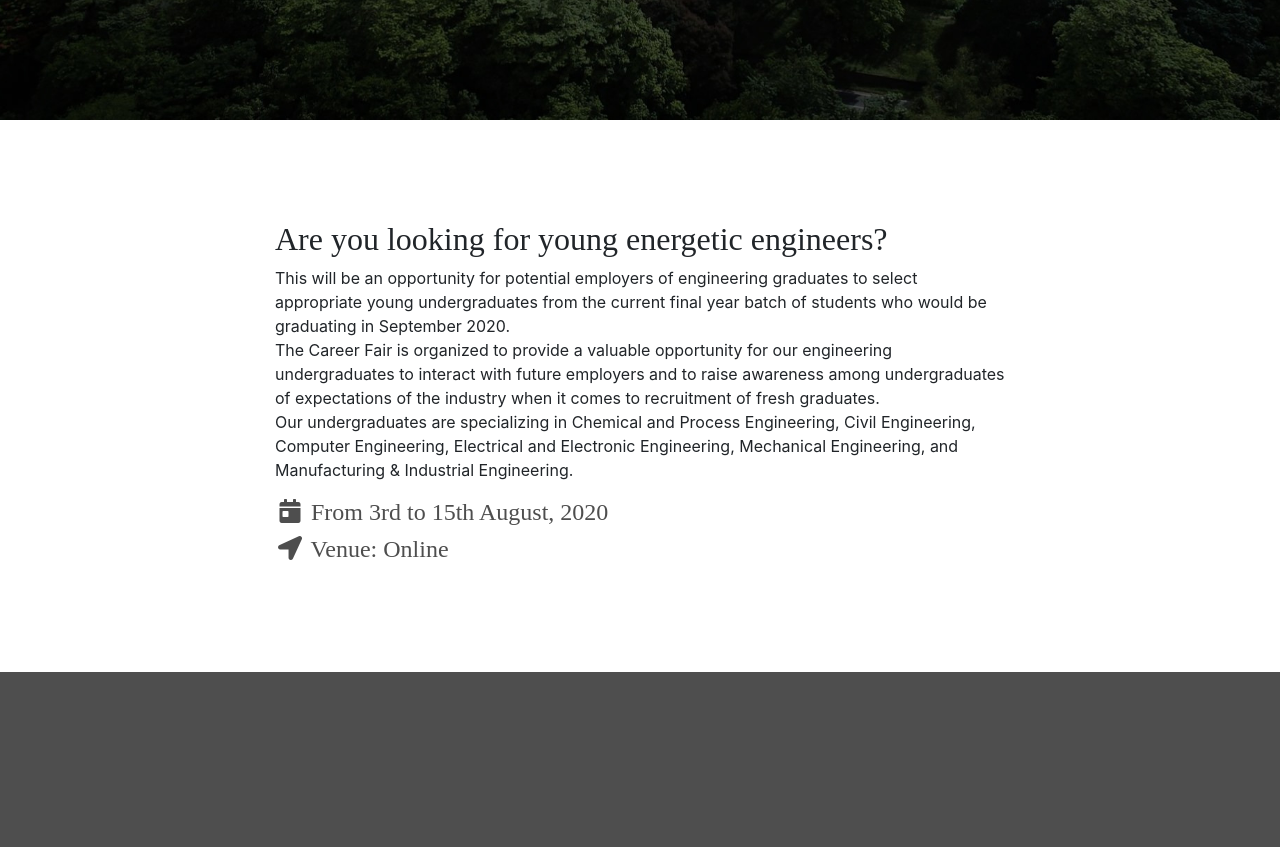
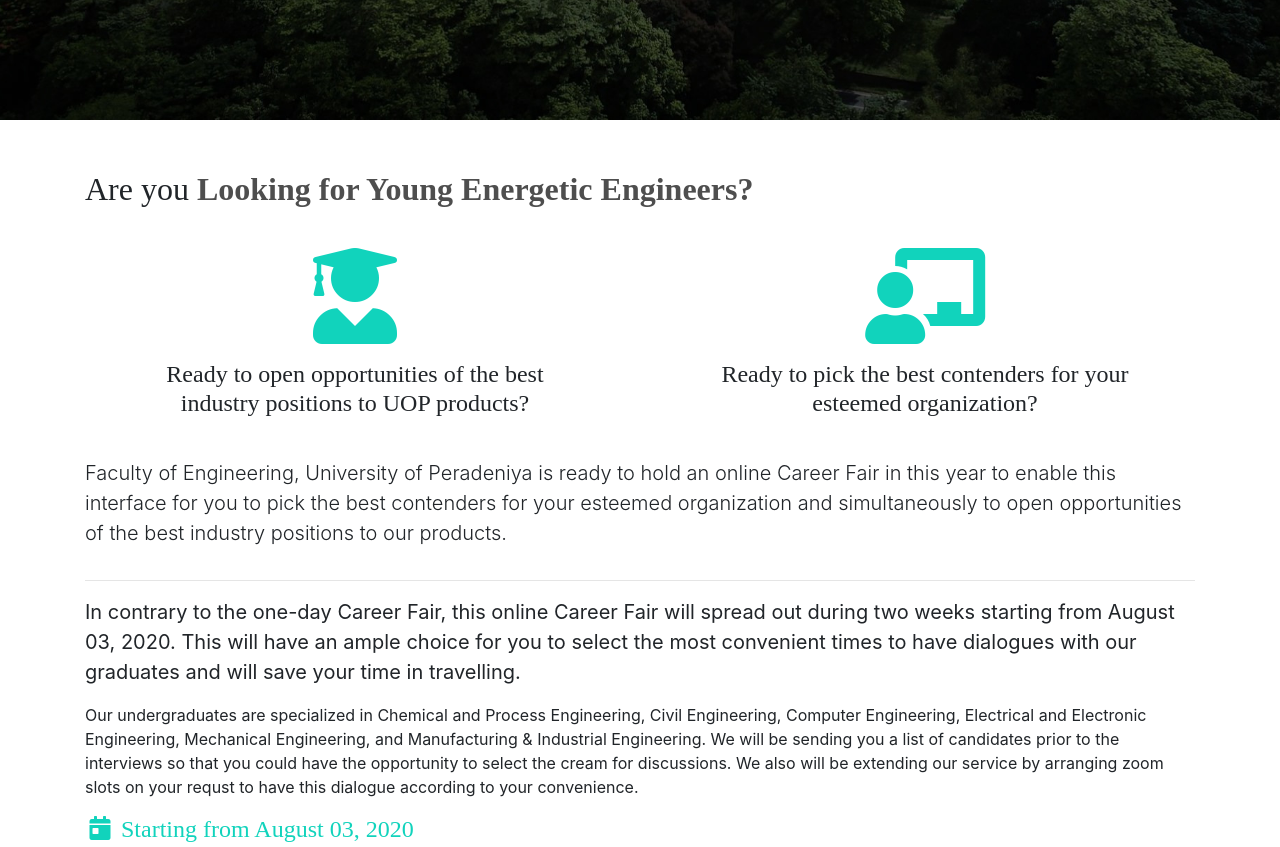
Before and after one commit to chamin96/CareerFair2020v2.0, a plain HTML site: page index.html in a window 1280 px wide. Shown: the part 680-1527 px from the top of the page. Drawn offline with nearby package versions, Linux system fonts and the light colour scheme; a web font is replaced by a local one.

Commit message:
about section updated

```diff
--- a/css/scrolling-nav.css
+++ b/css/scrolling-nav.css
@@ -8,7 +8,7 @@
 } */
 
 section {
-  padding: 100px 0;
+  padding: 50px 0;
 }
 
 /* helpers */
--- a/index.html
+++ b/index.html
@@ -5,10 +5,14 @@
 
   <meta charset="utf-8">
   <meta name="viewport" content="width=device-width, initial-scale=1, shrink-to-fit=no">
-  <meta name="description" content="">
-  <meta name="author" content="">
+  <meta name="description" content="Career Fair 2020, Faculty of Engineering, University of Peradeniya.">
+  <meta name="author" content="Chamin Jayasooriya ( chamin96 )">
+
   <link rel="shortcut icon" href="img/crest_black.png">
-  <title>UOP - Career Fair 2020</title>
+
+  <title>
+    UOP - Career Fair | 2020
+  </title>
 
   <!-- Bootstrap core CSS -->
   <link href="https://maxcdn.bootstrapcdn.com/bootstrap/4.3.1/css/bootstrap.min.css" rel="stylesheet">
@@ -18,7 +22,8 @@
   <link href="css/scrolling-nav.css" rel="stylesheet">
   <link href="css/theme.css" rel="stylesheet">
 
-  <link rel="stylesheet" href="https://use.fontawesome.com/releases/v5.6.3/css/all.css" integrity="sha384-UHRtZLI+pbxtHCWp1t77Bi1L4ZtiqrqD80Kn4Z8NTSRyMA2Fd33n5dQ8lWUE00s/" crossorigin="anonymous">
+  <link rel="stylesheet" href="https://use.fontawesome.com/releases/v5.6.3/css/all.css"
+    integrity="sha384-UHRtZLI+pbxtHCWp1t77Bi1L4ZtiqrqD80Kn4Z8NTSRyMA2Fd33n5dQ8lWUE00s/" crossorigin="anonymous">
 
 </head>
 
@@ -31,7 +36,9 @@
   }
 </style>
 
-<body id="page-top" data-spy="scroll" data-target="#navbar1" data-offset="60">
+<body id="page-top" data-spy="scroll" data-target="#mainNav" data-offset="60">
+
+  <!-- ================ header ================ -->
   <header class="bg-dark">
     <div class="container h-100">
       <div class="row h-100">
@@ -46,7 +53,9 @@
             <p class="lead">Faculty of Engineering, University of Peradeniya</p>
             <div class="mt-2 mx-auto">
               <div class="btn-group">
-                <a target="blank" href="https://docs.google.com/forms/d/e/1FAIpQLSffp_oKPZ27ad2UO1KEtNFi_uZOw5K_l_W_os8mvWJ5k-EaJA/viewform?vc=0&c=0&w=1" class="btn btn-outline-light btn-lg">
+                <a target="blank"
+                  href="https://docs.google.com/forms/d/e/1FAIpQLSffp_oKPZ27ad2UO1KEtNFi_uZOw5K_l_W_os8mvWJ5k-EaJA/viewform?vc=0&c=0&w=1"
+                  class="btn btn-outline-light btn-lg">
                   <i class="fas fa-angle-double-right fa-fw"></i> Register Now!
                 </a>
               </div>
@@ -56,13 +65,17 @@
       </div>
     </div>
   </header>
-  <!-- Navigation -->
+  <!-- ================ end header ================ -->
+
+  <!-- ================ Navigation ================ -->
   <nav class="navbar navbar-expand-lg navbar-dark bg-dark fixed-top" id="mainNav">
     <div class="container">
       <a class="navbar-brand js-scroll-trigger" href="#page-top">
         <img src="img/crest_black.png" width="30" height="30" class="d-inline-block align-top" alt="" loading="lazy">
-        Career Fair 2020</a>
-      <button class="navbar-toggler" type="button" data-toggle="collapse" data-target="#navbarResponsive" aria-controls="navbarResponsive" aria-expanded="false" aria-label="Toggle navigation">
+        Career Fair 2020
+      </a>
+      <button class="navbar-toggler" type="button" data-toggle="collapse" data-target="#navbarResponsive"
+        aria-controls="navbarResponsive" aria-expanded="false" aria-label="Toggle navigation">
         <span class="navbar-toggler-icon"></span>
       </button>
       <div class="collapse navbar-collapse" id="navbarResponsive">
@@ -80,36 +93,67 @@
       </div>
     </div>
   </nav>
+  <!-- ================ end Navigation ================ -->
 
-
-
+  <!-- ================ about section ================ -->
   <section id="about">
     <div class="container">
       <div class="row">
-        <div class="col-lg-8 mx-auto">
-          <h2>Are you looking for young energetic engineers?</h2>
-          <p>This will be an opportunity for potential employers of
-            engineering graduates to select appropriate young undergraduates from the current
-            final year batch of students who would be graduating in September 2020.
-            <br> The Career Fair is organized to provide a valuable
-            opportunity for our engineering undergraduates to interact with future employers
-            and
-            to raise awareness among undergraduates of expectations of the industry when it
-            comes to recruitment of fresh graduates.
-            <br> Our undergraduates are specializing in Chemical and Process Engineering, Civil Engineering, Computer Engineering, Electrical and Electronic Engineering, Mechanical Engineering, and Manufacturing & Industrial Engineering.
+        <div class="col mx-auto">
+          <h2>Are you <span class="text-dark"><strong>Looking for Young Energetic Engineers?</strong></span></h2>
+          <div class="row">
+            <div class="col-lg-5 col-md-6 mx-auto p-3">
+              <div class="text-center p-3 text-success" style="font-size: 0.6rem;">
+                <i class="fas fa-user-graduate fa-10x"></i>
+              </div>
+              <h4 class="text-center">Ready to open opportunities of the best industry positions to UOP products?</h4>
+            </div>
+            <div class="col-lg-5 col-md-6 mx-auto p-3">
+              <div class="text-center p-3 text-success" style="font-size: 0.6rem;">
+                <i class="fas fa-chalkboard-teacher fa-10x"></i>
+              </div>
+              <h4 class="text-center">Ready to pick the best contenders for your esteemed organization?</h4>
+            </div>
+          </div>
+          <div class="row pt-3">
+            <div class="col mx-auto">
+              <p class="lead">Faculty of Engineering, University of Peradeniya is ready to hold an online Career Fair in
+                this year to enable this interface for you to
+                pick the
+                best contenders for your esteemed organization and simultaneously to open opportunities of the best
+                industry
+                positions to our products.
+              </p>
+            </div>
+          </div>
+          <hr>
+          <blockquote class="blockquote">
+            In contrary to the one-day Career Fair, this online Career Fair will spread out during two weeks
+            starting from August 03, 2020. This will have an ample choice for you to select the most convenient times to
+            have dialogues with our graduates and will save your time in travelling.
+          </blockquote>
+          <p>
+            Our undergraduates are specialized in Chemical and Process Engineering, Civil Engineering, Computer
+            Engineering, Electrical and Electronic Engineering, Mechanical Engineering, and Manufacturing & Industrial
+            Engineering. We will be sending you a list of candidates prior to the interviews so that you could have the
+            opportunity to select the cream for discussions. We also will be extending our service by arranging zoom
+            slots on your requst to have this dialogue according to your convenience.
           </p>
 
           <div class="row">
-            <div class="col mx-auto text-dark">
-              <h4> <i class="fas fa-calendar-day fa-fw"></i> From 3rd to 15th August, 2020<h4>
+            <div class="col mx-auto text-success">
+              <h4> <i class="fas fa-calendar-day fa-fw"></i> Starting from August 03, 2020<h4>
                   <h4> <i class="fas fa-location-arrow fa-fw"></i> Venue: Online<h4>
             </div>
           </div>
+
         </div>
       </div>
     </div>
   </section>
+  <!-- ================ end about section ================ -->
 
+  <!-- ================ register section ================ -->
   <section id="register" class="bg-dark text-center m-0 vh-100 d-flex flex-column justify-content-center text-light">
     <div class="container">
       <div class="row">
@@ -118,7 +162,8 @@
           <p class="lead">If you are interested in participating for this online Career Fair, please be kind
             enough to register on or before July 20, 2020.</p>
           <div class="d-flex justify-content-center m-3 p-3">
-            <a class="btn btn-success btn-lg" target="blank" href="https://docs.google.com/forms/d/e/1FAIpQLSffp_oKPZ27ad2UO1KEtNFi_uZOw5K_l_W_os8mvWJ5k-EaJA/viewform?vc=0&c=0&w=1">
+            <a class="btn btn-success btn-lg" target="blank"
+              href="https://docs.google.com/forms/d/e/1FAIpQLSffp_oKPZ27ad2UO1KEtNFi_uZOw5K_l_W_os8mvWJ5k-EaJA/viewform?vc=0&c=0&w=1">
               <i class="fas fa-angle-double-right fa-fw"></i> Register now!
             </a>
           </div>
@@ -126,7 +171,9 @@
       </div>
     </div>
   </section>
+  <!-- ================ end register section ================ -->
 
+  <!-- ================ contact section ================ -->
   <section id="contact">
     <div class="container">
       <div class="row">
@@ -134,7 +181,8 @@
           <h2>Contact us</h2>
           <div class="row">
             <div class="col-md-12 col-sm-12 ">
-              <h5>For further details, please contact Career Fair Secretariat through</h5>
+              <h5>We look forward for the link between us to share the best Engineering Graduates. Please feel free to
+                contact us for any further details, if necessary.</h5>
               <h6><i class="fas fa-phone fa-fw"></i></i> Tel. 0812393240 <h6>
                   <h6><i class="fas fa-envelope fa-fw"></i> Email cfeng@eng.pdn.ac.lk<h6>
             </div>
@@ -167,8 +215,9 @@
       </div>
     </div>
   </section>
+  <!-- ================ end contact section ================ -->
 
-  <!-- Footer -->
+  <!-- ================ Footer ================ -->
   <footer class="py-3 bg-dark">
     <div class="container">
       <div class="footer-content d-flex justify-content-between align-items-center flex-wrap">
@@ -177,13 +226,10 @@
         </div>
         <div class="copy-right-text text-light">Copyright &copy; 2020 | All rights reserved | Industrial Training and
           Career Guidance Unit, Univesity Of Peradeniya, Sri Lanka </div>
-        <!-- <div class="footer-social">
-                                <a href="/"><i class="fa fa-facebook"></i></a>
-                            </div> -->
       </div>
     </div>
-    <!-- /.container -->
   </footer>
+  <!-- ================ Footer ================ -->
 
   <!-- Bootstrap core JavaScript -->
   <script src="vendor/jquery/jquery.min.js"></script>
```
Also changed, not shown: 1 other file.
